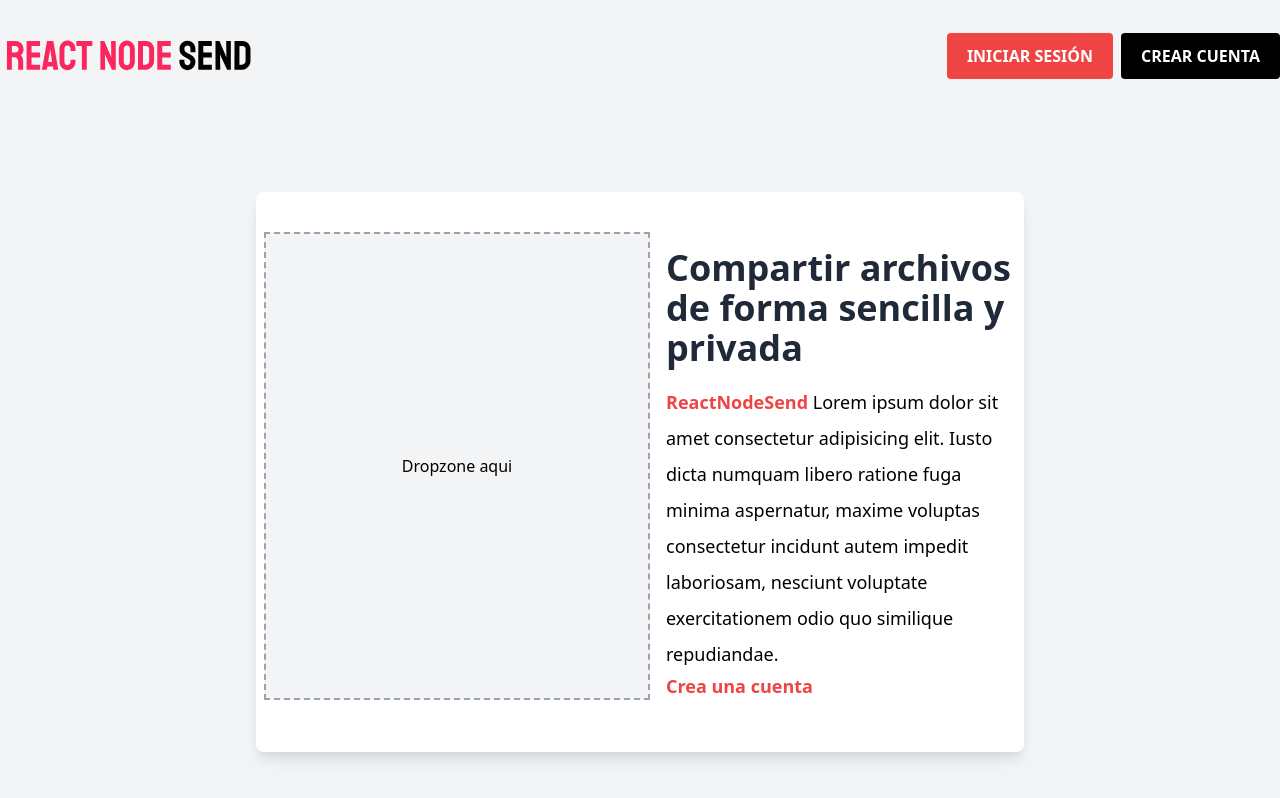
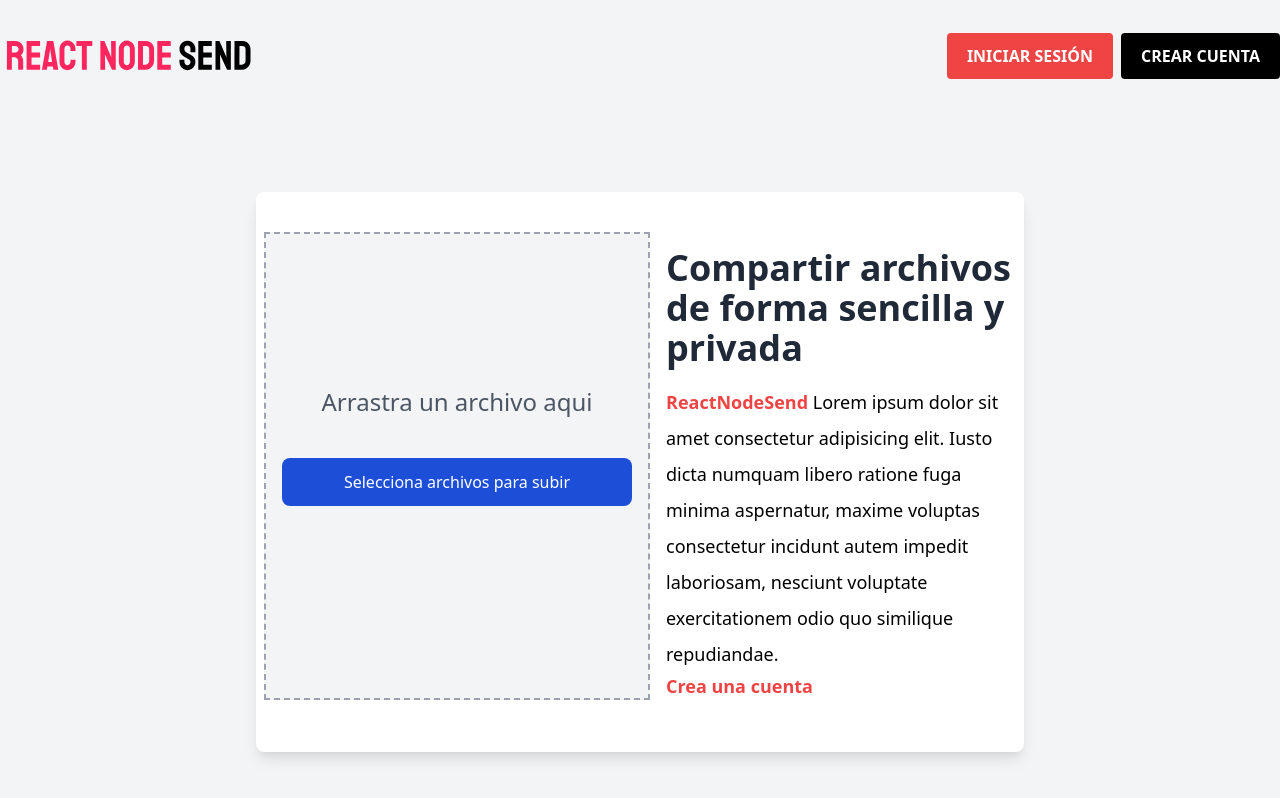
Before and after one commit to davinun99/nodesend-cliente, a Next.js app: page / in a window 1280 px wide. Built offline with nearby package versions, Linux system fonts and the light colour scheme; no server answers.

Commit message:
Funcionalidad de subida de archivos lista

```diff
--- a/components/Dropzone.js
+++ b/components/Dropzone.js
@@ -1,10 +1,36 @@
-import React from 'react';
-
+import React, { useCallback } from 'react';
+import { useDropzone } from 'react-dropzone';
+import clienteAxios from '../config/axios';
 
 const Dropzone = () => {
+
+    const onDrop = useCallback(async(acceptedFiles) => {
+        //creando form data
+        const formData = new FormData();
+        formData.append('archivo', acceptedFiles[0]);
+        const resultado = await clienteAxios.post('/api/archivos', formData);
+        console.log(resultado.data);
+
+    },[]);
+    const { getRootProps, getInputProps, isDragActive, acceptedFiles} = useDropzone( {onDrop} );
     return (
         <div className="md:flex-1 mb-3 mx-2 mt-16 lg:mt-0 flex flex-col items-center justify-center border-dashed border-gray-400 border-2 bg-gray-100 px-4">
-            <p>Dropzone aqui</p>
+            <div {...getRootProps({className: 'dropzone w-full py-32'})}>
+                <input className="h-100" {...getInputProps()} />
+                {
+                    isDragActive ? <p className="text-2xl text-center text-gray-600">
+                        Suelta el archivo
+                    </p>:
+                    <div className="text-center">
+                        <p className="text-2xl text-center text-gray-600">
+                            Arrastra un archivo aqui
+                        </p>
+                        <button className="bg-blue-700 w-full py-3 rounded-lg text-white my-10 hover:bg-blue-800" type="button">
+                            Selecciona archivos para subir
+                        </button>
+                    </div>
+                }
+            </div>
         </div>
     )
 }
```
